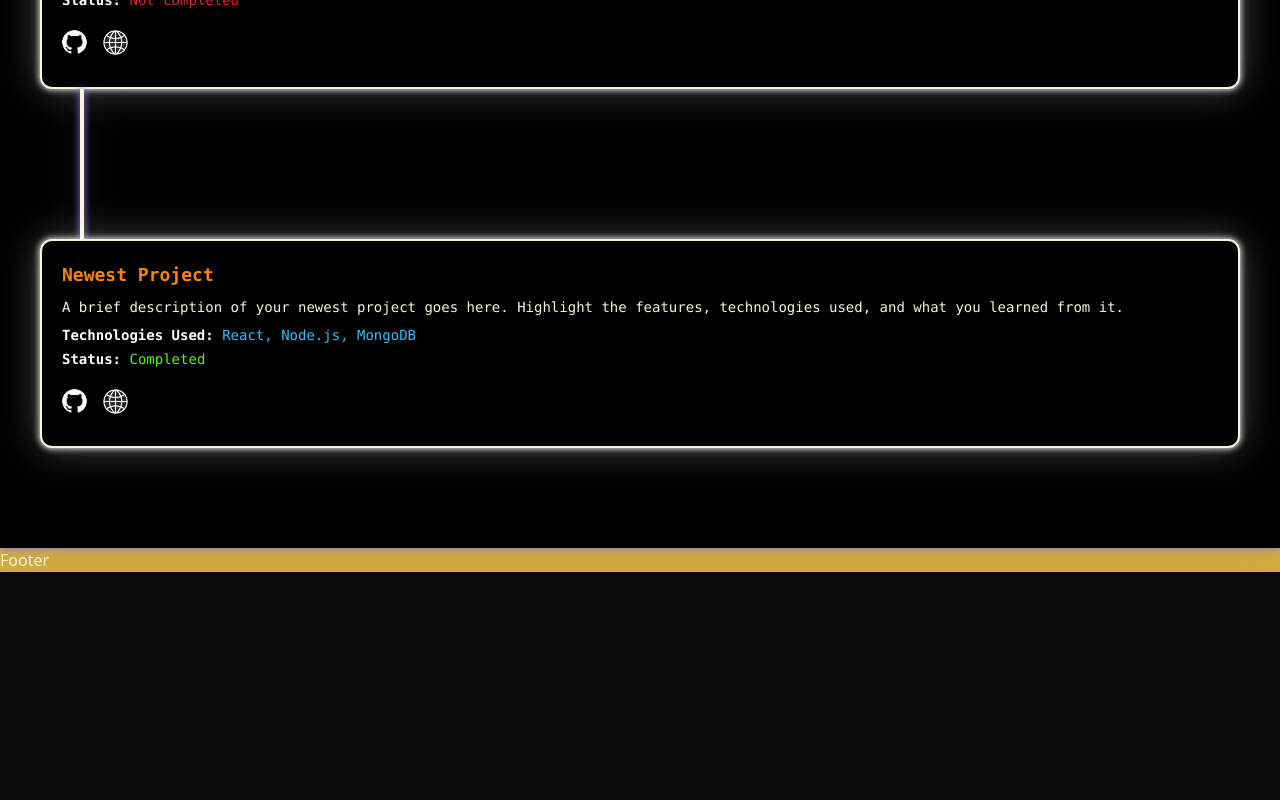
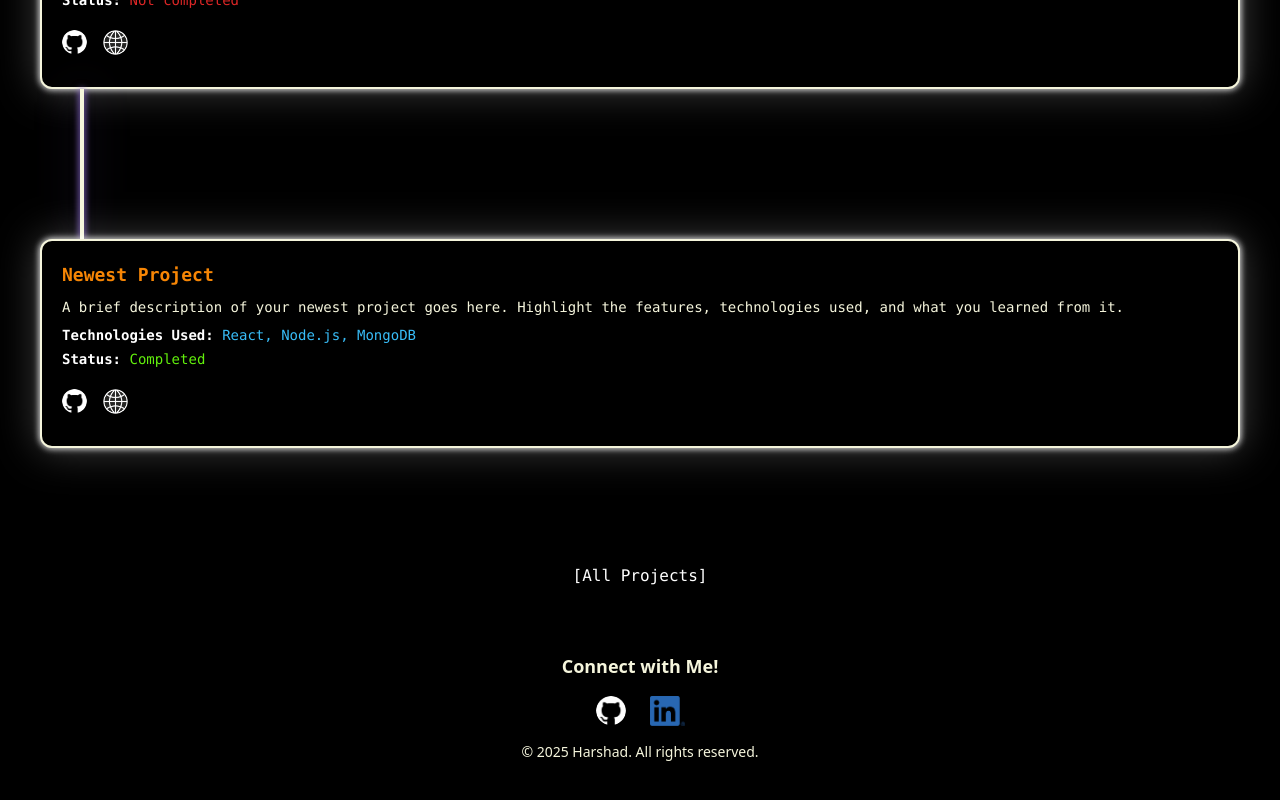
Before and after one commit to Muhammed-Harshad-V/portfolio, a Next.js app: page / in a window 1280 px wide. Shown: the part 1753-2553 px from the top of the page. Before the commit the page ends 2325 px from the top, so only its background shows below. Built offline with nearby package versions, Linux system fonts and the light colour scheme.

Commit message:
footer completed

```diff
--- a/app/(root)/(home)/page.tsx
+++ b/app/(root)/(home)/page.tsx
@@ -1,6 +1,6 @@
 import Image from 'next/image';
+import Link from 'next/link';
 import React from 'react';
-import githubIcon from '';
 
 
 
@@ -46,7 +46,7 @@ const Home = () => {
 
           {/* {what i use} */}
 
-          <div className="w-full bg-black rounded-t-3xl border-t-2 border-t-retroWhite drop-shadow-purpleGlow font-mono sm:pr-5 lg:pr-8 xl:pr-10 sm:pl-5 lg:pl-8 xl:pl-10">
+          <div className="w-full bg-black rounded-t-3xl border-t-2 border-t-retroWhite font-mono sm:pr-5 lg:pr-8 xl:pr-10 sm:pl-5 lg:pl-8 xl:pl-10">
               <h2 className='text-retroOrange sm:text-[20px] lg:text-[25px] font-bold sm:ml-[30px] sm:mt-[30px] md:ml-[40px] lg:ml-[60px] lg:mt-[40px] xl:mt-[50px] mb-[40px]'>
                 What I Use!
               </h2>
@@ -129,6 +129,12 @@ const Home = () => {
                         </div>
                       </div>
               </div>
+              <div className='flex items-center justify-center mb-4 mt-4'>
+                <Link href="/projects">
+                  <p className="text-white"><span>[</span><span className='hover:text-retroOrange'>All Projects</span><span>]</span></p>
+                </Link>
+              </div>
+
           </div>
   </div>
 
--- a/app/components/footer/footer.tsx
+++ b/app/components/footer/footer.tsx
@@ -1,11 +1,25 @@
-import React from 'react'
+import React from 'react';
+import Image from 'next/image';
 
 function Footer() {
   return (
-    <div className="bg-retroGold text-retroWhite">Footer</div>
-
-
-  )
+    <div className="bg-black text-retroWhite p-5 sm:p-8 lg:p-12">
+      <div className="flex flex-col items-center">
+        <h3 className="text-lg font-bold mb-4">Connect with Me!</h3>
+        <div className="flex space-x-6 mb-4">
+          <a href="https://github.com/Muhammed-Harshad-V" target="_blank" rel="noopener noreferrer">
+            <Image src="/githubIcon.png" alt="GitHub" width={30} height={30} className="rounded-full" />
+          </a>
+          <a href="https://www.linkedin.com/in/yourusername" target="_blank" rel="noopener noreferrer">
+            <Image src="/linkedinIcon.png" alt="LinkedIn" width={35} height={35} className="" />
+          </a>
+        </div>
+        <p className="text-center text-sm">
+          &copy; {new Date().getFullYear()} Harshad. All rights reserved.
+        </p>
+      </div>
+    </div>
+  );
 }
 
-export default Footer
+export default Footer;
```
Also changed, not shown: public/linkedinIcon.png (added).
